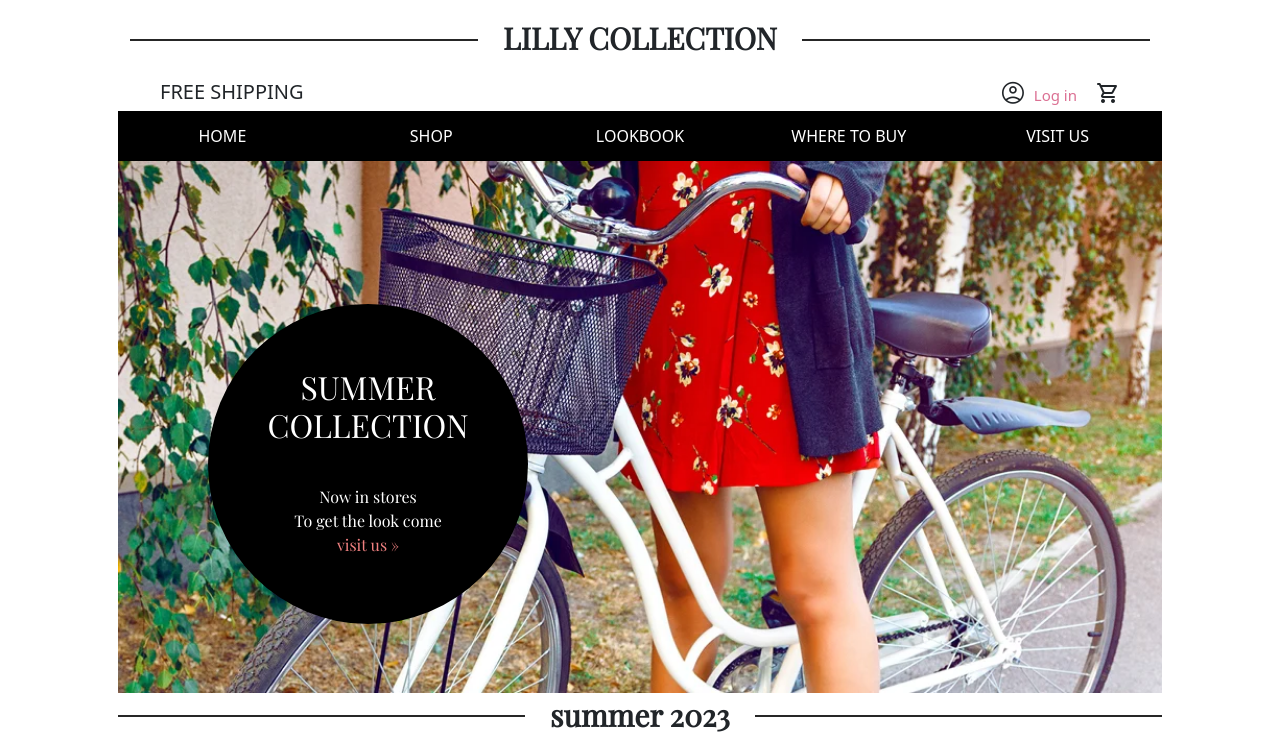
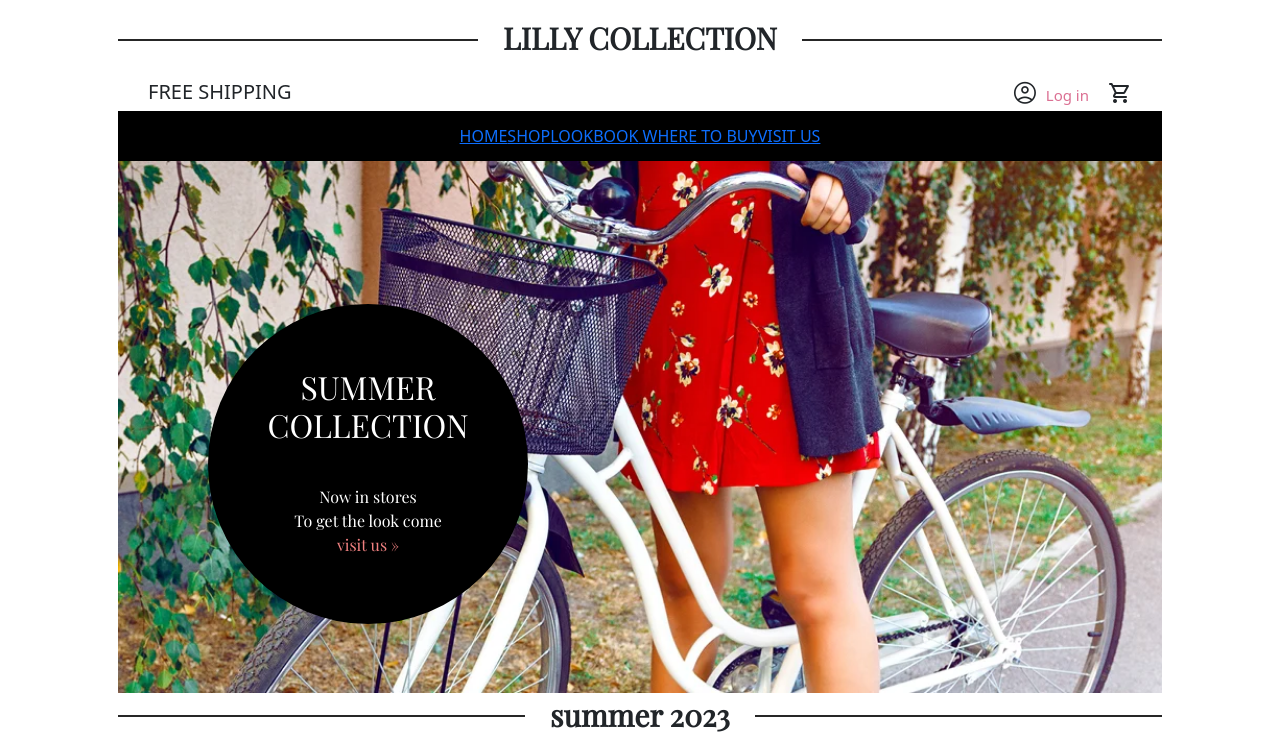
Before and after one commit to TatsianaYurchyk/clothes_shop, a React (Create React App) app: page / in a window 1280 px wide. Shown: the top 752 px of the page. Built offline with nearby package versions, Linux system fonts and the light colour scheme.

Commit message:
changed navigation tools in header

```diff
--- a/src/components/Header.js
+++ b/src/components/Header.js
@@ -5,10 +5,12 @@ import Lookbook from '../pages/Lookbook';
 import Home from '../pages/Home';
 import { useNavigate } from "react-router-dom"
 
+import { NavLink } from "react-router-dom";
+
 const Header = () => {
   const navigate = useNavigate();
     return (
-        <Container>
+        <Container className="px-0">
 
             <p className="line"><span>LILLY COLLECTION</span></p>
 
@@ -28,13 +30,18 @@ const Header = () => {
 
         </Col>
       </Row>
-      <Row className='menu'>
-        <Col className='menu_link'onClick={()=>navigate("/HOME")}>HOME</Col>
-        <Col className='menu_link'>SHOP</Col>
-        <Col className='menu_link' onClick={() => navigate("/Lookbook")}>LOOKBOOK</Col>
-        <Col className='menu_link'>WHERE TO BUY</Col>
-        <Col className='menu_link'>VISIT US</Col>
-      </Row>
+      <div className='menu'>
+        {/* <Col className='menu_link'onClick={()=>navigate("/HOME")}>HOME</Col> */}
+        <NavLink to='/Home' className='menu_link' activeClassName={"nav-link-selected"}>HOME</NavLink>
+        <NavLink to='/Lookbook' className='menu_link' activeClassName={"nav-link-selected"}>SHOP</NavLink>
+        {/* <Col className='menu_link'>SHOP</Col> */}
+        {/* <Col className='menu_link' onClick={()=>navigate("/Lookbook")}>LOOKBOOK</Col> */}
+        <NavLink to='/Lookbook' className='menu_link' activeClassName={"nav-link-selected"}>LOOKBOOK</NavLink>
+        <NavLink to='/Lookbook' className='menu_link' activeClassName={"nav-link-selected"}> WHERE TO BUY</NavLink>
+        <NavLink to='/Lookbook' className='menu_link' activeClassName={"nav-link-selected"}>VISIT US</NavLink>
+        {/* <Col className='menu_link'>WHERE TO BUY</Col>
+        <Col className='menu_link'>VISIT US</Col> */}
+      </div>
 
         </Container>
 
```
